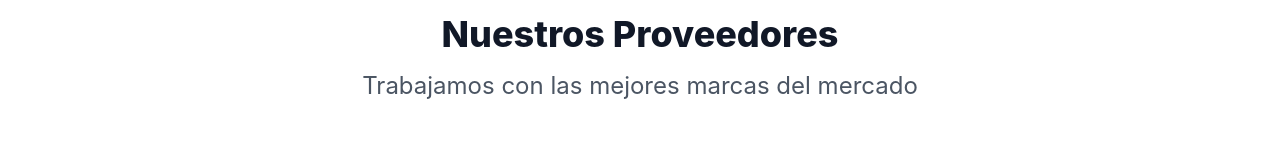
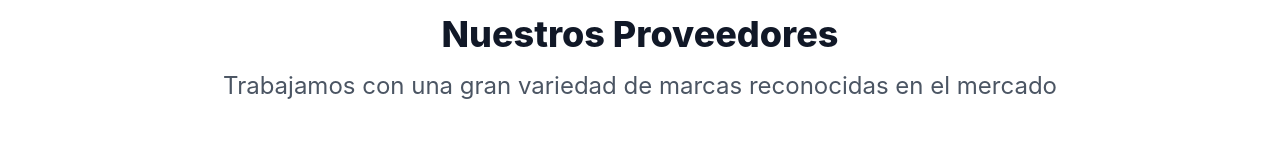
Before and after one commit to deybitcm/cedemarc-frontend, a React (Vite) app: page /#/ in a window 1280 px wide. Shown: the part 866-1026 px from the top of the page. Built offline with nearby package versions, Linux system fonts and the light colour scheme; a web font is replaced by a local one.

Commit message:
fix: update subtitle for improved clarity in BrandsCarousel component

```diff
--- a/src/components/sections/BrandsCarousel.jsx
+++ b/src/components/sections/BrandsCarousel.jsx
@@ -53,7 +53,7 @@ const BrandsCarousel = () => {
       className={`pt-20 pb-10`}
       variant='primary'
       title='Nuestros Proveedores'
-      subtitle='Trabajamos con las mejores marcas del mercado'
+      subtitle='Trabajamos con  una gran variedad de marcas reconocidas en el mercado'
       columnsNumber={1}
       components={[
         <div key={0} className='max-w-7xl mx-auto'>
```
